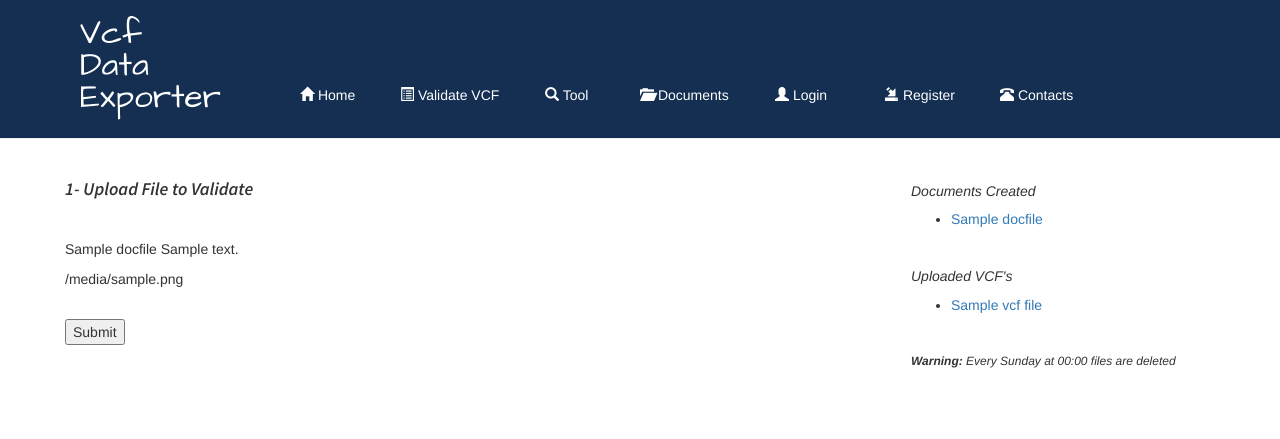
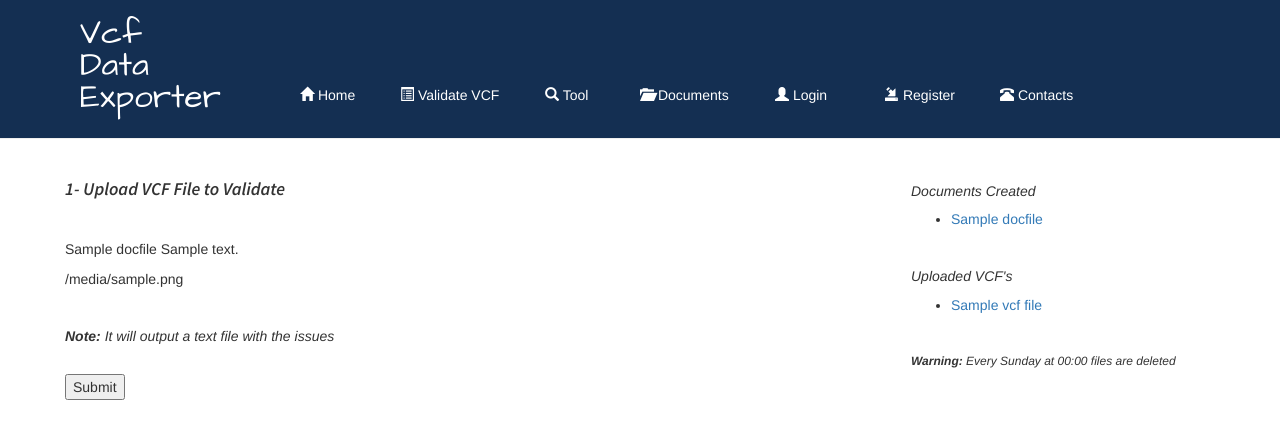
Before and after one commit to raqsilva/VCFDataExporter, a Django app: template polls/template/polls/validate.html in a window 1280 px wide. Shown: the top 439 px of the page. Run offline with Django 3.2, Linux system fonts and the light colour scheme; the template is opened without the code that fills it: most values are stand-ins (such as "Sample title", 1, 10 or a date in 2020); some libraries are stand-ins or nearby versions.

Commit message:
vcf file validator html

```diff
--- a/polls/template/polls/validate.html
+++ b/polls/template/polls/validate.html
@@ -18,7 +18,7 @@
 				<form action="" method="POST" enctype="multipart/form-data" >
 
 					{% csrf_token %}
-                <div><h4><i><b>1- </b>Upload File to Validate</i></h4></div><br>
+                <div><h4><i><b>1- </b>Upload VCF File to Validate</i></h4></div><br>
 
                 <p>{{ upload_file.non_field_errors }}</p>
                 <p>{{ upload_file.docfile.label_tag }} {{ upload_file.docfile.help_text }}</p>
@@ -28,6 +28,8 @@
                 </p>
 
 <br>
+<div><h5><i><b>Note: </b>It will output a text file with the issues</i></h5></div><br>
+
 		  <div class='box_input'><input type="submit" /></div>
 		  <br><br>
 		</form>
```
